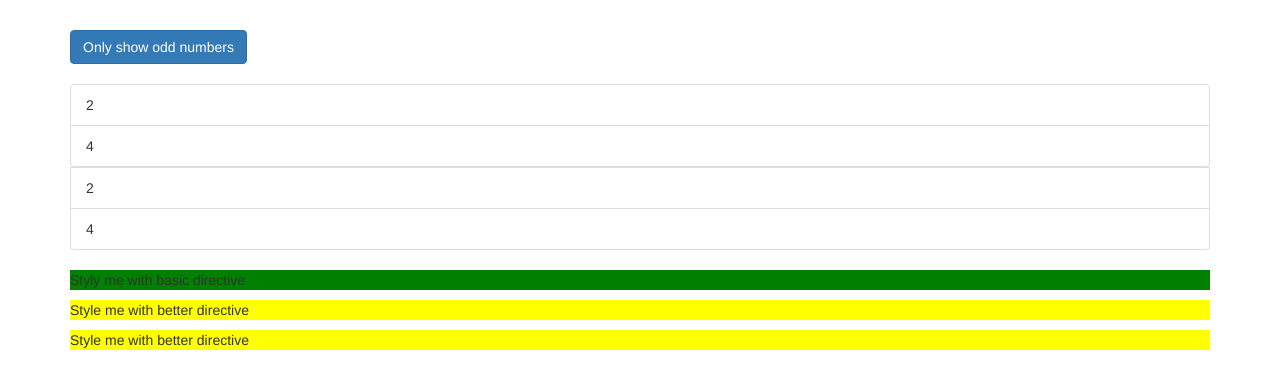
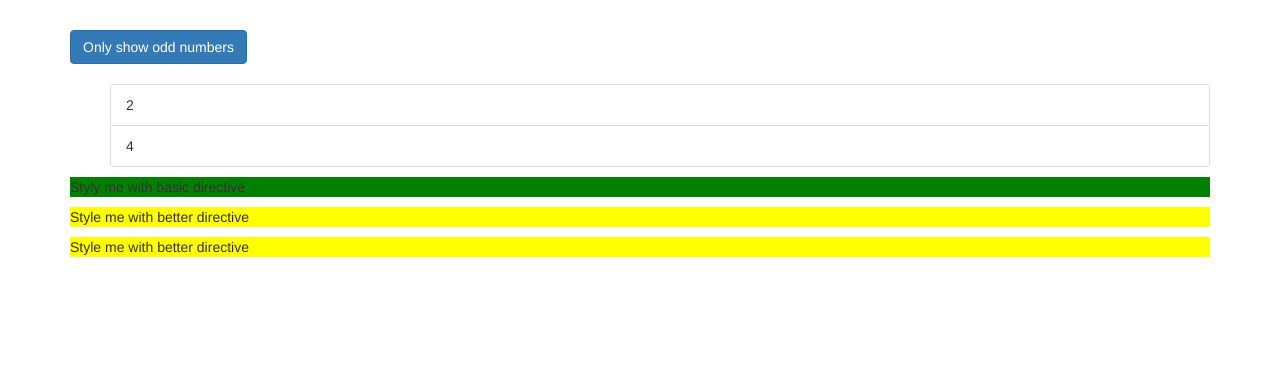
Before and after one commit to pandacreep/angular-complete-learn, an Angular app: page / in a window 1280 px wide. Shown: the top 388 px of the page. Built offline with nearby package versions, Linux system fonts and the light colour scheme.

Commit message:
Building a structural Directive

```diff
--- a/src/app/app.component.html
+++ b/src/app/app.component.html
@@ -5,7 +5,7 @@
         Only show odd numbers
       </button>
       <br /><br />
-      <ul class="list-group">
+      <ul class="list-group`">
         <div *ngIf="onlyOdd">
           <li
             class="list-group-item"
@@ -15,7 +15,7 @@
             {{ odd }}
           </li>
         </div>
-        <div *ngIf="!onlyOdd">
+        <!-- <div *ngIf="!onlyOdd">
           <li
             class="list-group-item"
             [ngClass]="{ odd: even % 2 !== 0 }"
@@ -32,7 +32,16 @@
             *ngFor="let even of evenNumbers">
             {{ even }}
           </li>
-        </ng-template>
+        </ng-template> -->
+        <div *appUnless="onlyOdd">
+          <li
+            class="list-group-item"
+            [ngClass]="{ odd: even % 2 !== 0 }"
+            [ngStyle]="{ backgroundColor: even % 2 !== 0 ? 'yellow' : 'transparent' }"
+            *ngFor="let even of evenNumbers">
+            {{ even }}
+          </li>
+        </div>
       </ul>
       <!-- <ng-template [ngIf]="onlyOdd">
         <p> Only odd</p>
--- a/src/app/app.module.ts
+++ b/src/app/app.module.ts
@@ -6,12 +6,14 @@ import { FormsModule } from '@angular/forms';
 import { AppComponent } from './app.component';
 import { BasicHighlightDirective } from './basic-highlight/basic-highlight.directive';
 import { BetterHighlightDirective } from './better-highlight/better-highlight.directive';
+import { UnlessDirective } from './unless.directive';
 
 @NgModule({
   declarations: [
     AppComponent,
     BasicHighlightDirective,
-    BetterHighlightDirective
+    BetterHighlightDirective,
+    UnlessDirective
   ],
   imports: [
     BrowserModule,
--- /dev/null
+++ b/src/app/unless.directive.ts
@@ -0,0 +1,20 @@
+import { Directive, Input, TemplateRef, ViewContainerRef } from '@angular/core';
+
+@Directive({
+  selector: '[appUnless]'
+})
+export class UnlessDirective {
+  @Input() set appUnless(condition: boolean) {
+    if (!condition) {
+      this.vcRef.createEmbeddedView(this.templateRef);
+    } else {
+      this.vcRef.clear();
+    }
+  }
+
+  constructor(
+    private templateRef: TemplateRef<any>,
+    private vcRef: ViewContainerRef
+  ) { }
+
+}
```
